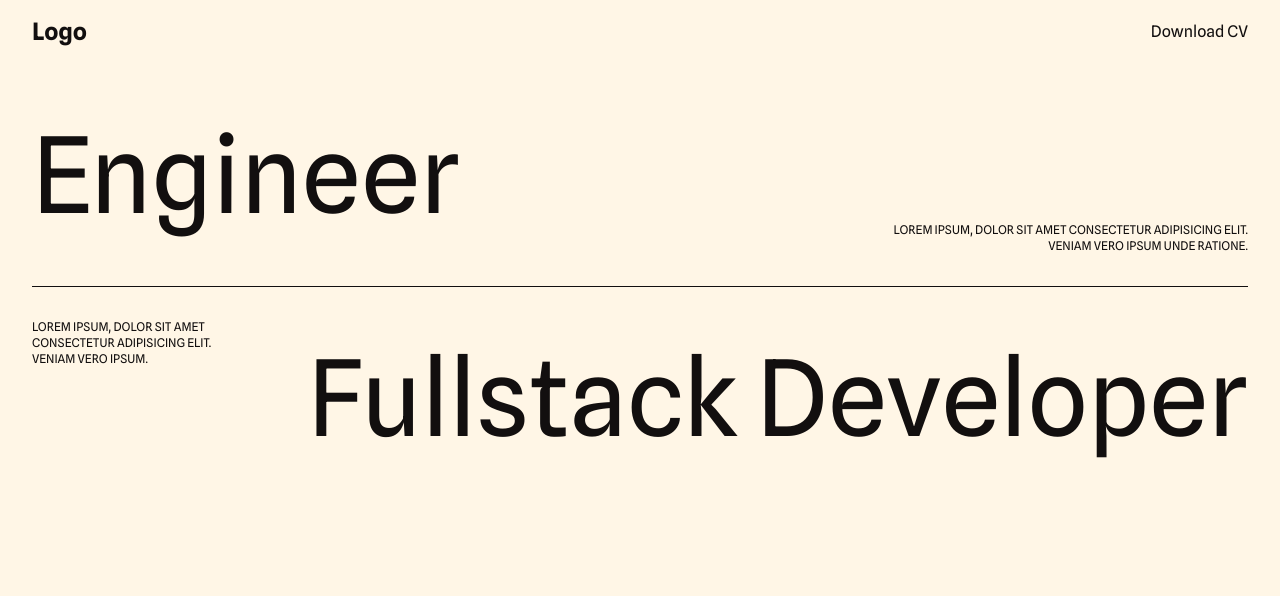
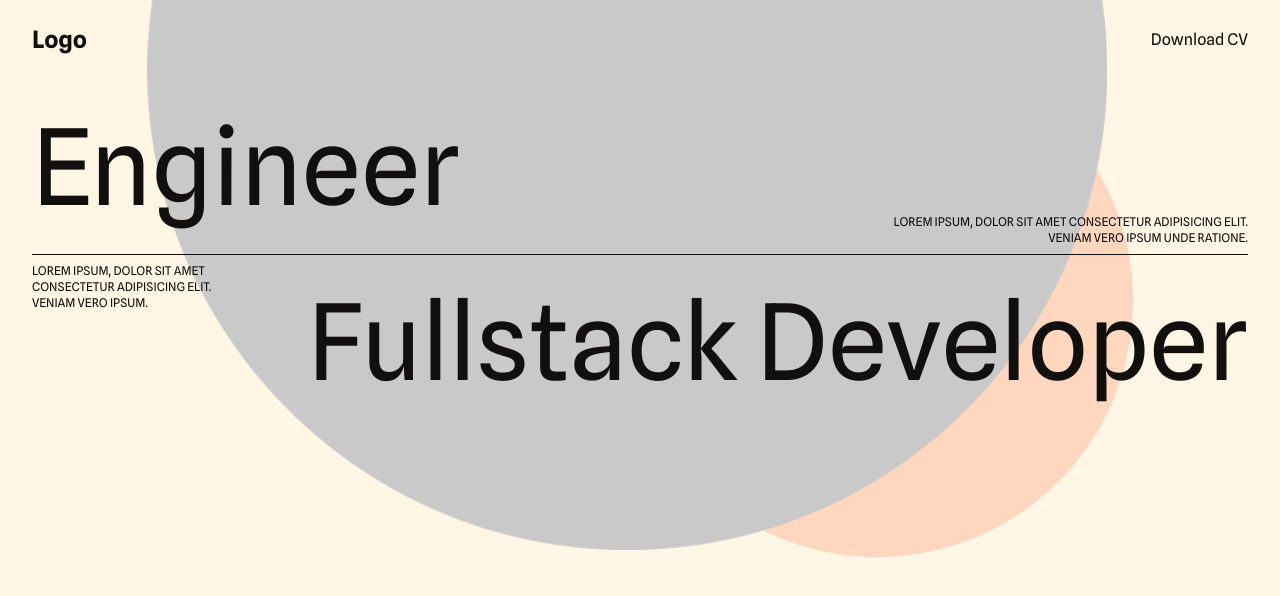
Before and after one commit to BastardCC/Portfolio-2.0, a Next.js app: page / in a window 1280 px wide. Shown: the top 596 px of the page. Built offline with nearby package versions, Linux system fonts and the light colour scheme.

Commit message:
style(hero): Add circle bg

```diff
--- a/app/_components/Hero/hero.css
+++ b/app/_components/Hero/hero.css
@@ -1,3 +1,113 @@
+.hero {
+  position: relative;
+}
+
+.hero-circles {
+  position: absolute;
+  inset: 0;
+  z-index: 0;
+  pointer-events: none;
+}
+
+.hero-circle {
+  position: absolute;
+  width: auto;
+  height: auto;
+  max-width: none;
+}
+
+.hero-circle--small {
+  z-index: 1;
+}
+
+.hero-circle--big {
+  z-index: 2;
+}
+
+.hero-circle__asset {
+  display: block;
+  width: 100%;
+  height: auto;
+}
+
+.hero-circle__asset--big {
+  transform: translate(90vw, 85vh);
+  animation: hero-circle-enter-big 2.2s cubic-bezier(0.22, 1, 0.36, 1) 0.15s
+    forwards;
+}
+
+.hero-circle__asset--small {
+  transform: translate(75vw, 70vh);
+  animation: hero-circle-enter-small 2s cubic-bezier(0.22, 1, 0.36, 1) 0.5s
+    forwards;
+}
+
+@keyframes hero-circle-enter-big {
+  from {
+    transform: translate(90vw, 85vh);
+  }
+  to {
+    transform: translate(0, 0);
+  }
+}
+
+@keyframes hero-circle-enter-small {
+  from {
+    transform: translate(75vw, 70vh);
+  }
+  to {
+    transform: translate(0, 0);
+  }
+}
+
+/* Mobile */
+.hero-circle--big {
+  position: absolute;
+  top: -85%;
+  left: 52%;
+  width: min(36rem, 94vw);
+  transform: translateX(-55%);
+}
+
+.hero-circle--small {
+  position: absolute;
+  top: 8%;
+  left: 38%;
+  width: min(24rem, 62vw);
+}
+
+/* Tablette */
+@media (width >= 48rem) {
+  .hero-circle--big {
+    top: -115%;
+    left: 54%;
+    width: min(48rem, 84vw);
+    transform: translateX(-56%);
+  }
+
+  .hero-circle--small {
+    top: -2%;
+    left: 44%;
+    width: min(36rem, 50vw);
+  }
+}
+
+/* Desktop — valeurs de référence */
+@media (width >= 64rem) {
+  .hero-circle--big {
+    top: -140%;
+    left: 55%;
+    width: min(60rem, 78vw);
+    transform: translateX(-58%);
+  }
+
+  .hero-circle--small {
+    top: -10%;
+    left: 48.5%;
+    width: min(60rem, 40vw);
+  }
+}
+
 @keyframes hero-line-expand {
   from {
     transform: scaleX(0.006);
@@ -70,7 +180,9 @@
 @media (prefers-reduced-motion: reduce) {
   .hero-line,
   .hero-reveal-rise > *,
-  .hero-reveal-descend > * {
+  .hero-reveal-descend > *,
+  .hero-circle__asset--big,
+  .hero-circle__asset--small {
     animation: none;
     transform: none;
   }
--- a/app/_components/Hero/index.tsx
+++ b/app/_components/Hero/index.tsx
@@ -1,3 +1,6 @@
+import Image from "next/image";
+import bigCircle from "./assets/big-circle.png";
+import smallCircle from "./assets/small-circle.png";
 import "./hero.css";
 
 const heroTitleClassName =
@@ -5,8 +8,28 @@ const heroTitleClassName =
 
 const Hero = () => {
   return (
-    <div className="container">
-      <div className="flex flex-col gap-4 py-8 md:flex-row md:items-end md:justify-between md:gap-0">
+    <section className="hero">
+      <div className="hero-circles" aria-hidden>
+        <div className="hero-circle hero-circle--small">
+          <Image
+            src={smallCircle}
+            alt=""
+            className="hero-circle__asset hero-circle__asset--small"
+            priority
+          />
+        </div>
+        <div className="hero-circle hero-circle--big">
+          <Image
+            src={bigCircle}
+            alt=""
+            className="hero-circle__asset hero-circle__asset--big"
+            priority
+          />
+        </div>
+      </div>
+
+      <div className="container relative z-[1]">
+        <div className="flex flex-col gap-4 py-2 md:flex-row md:items-end md:justify-between md:gap-0">
           <div className="hero-reveal-rise">
             <h1 className={heroTitleClassName}>Engineer</h1>
           </div>
@@ -20,7 +43,7 @@ const Hero = () => {
 
         <div className="hero-line h-px w-full bg-foreground" aria-hidden />
 
-      <div className="flex flex-col gap-4 py-8 md:flex-row md:items-start md:justify-between md:gap-0">
+        <div className="flex flex-col gap-4 py-2 md:flex-row md:items-start md:justify-between md:gap-0">
           <div className="hero-reveal-descend w-full md:max-w-[15%]">
             <p className="hero-delay-copy text-xs uppercase">
               Lorem ipsum, dolor sit amet consectetur adipisicing elit. Veniam vero
@@ -34,6 +57,7 @@ const Hero = () => {
           </div>
         </div>
       </div>
+    </section>
   );
 };
 
--- a/app/page.tsx
+++ b/app/page.tsx
@@ -4,7 +4,7 @@ import Hero from "./_components/Hero";
 export default function Home() {
   return (
     <div>
-      <header className="container">
+      <header className="container py-2">
         <nav className="flex justify-between items-center py-4">
           <Link href="/" className="text-2xl font-bold">Logo</Link>
           <button>Download CV</button>
```
Also changed, not shown: app/_components/Hero/assets/big-circle.png (added), app/_components/Hero/assets/small-circle.png (added). Lines whose indentation alone changed are shown as unchanged.
